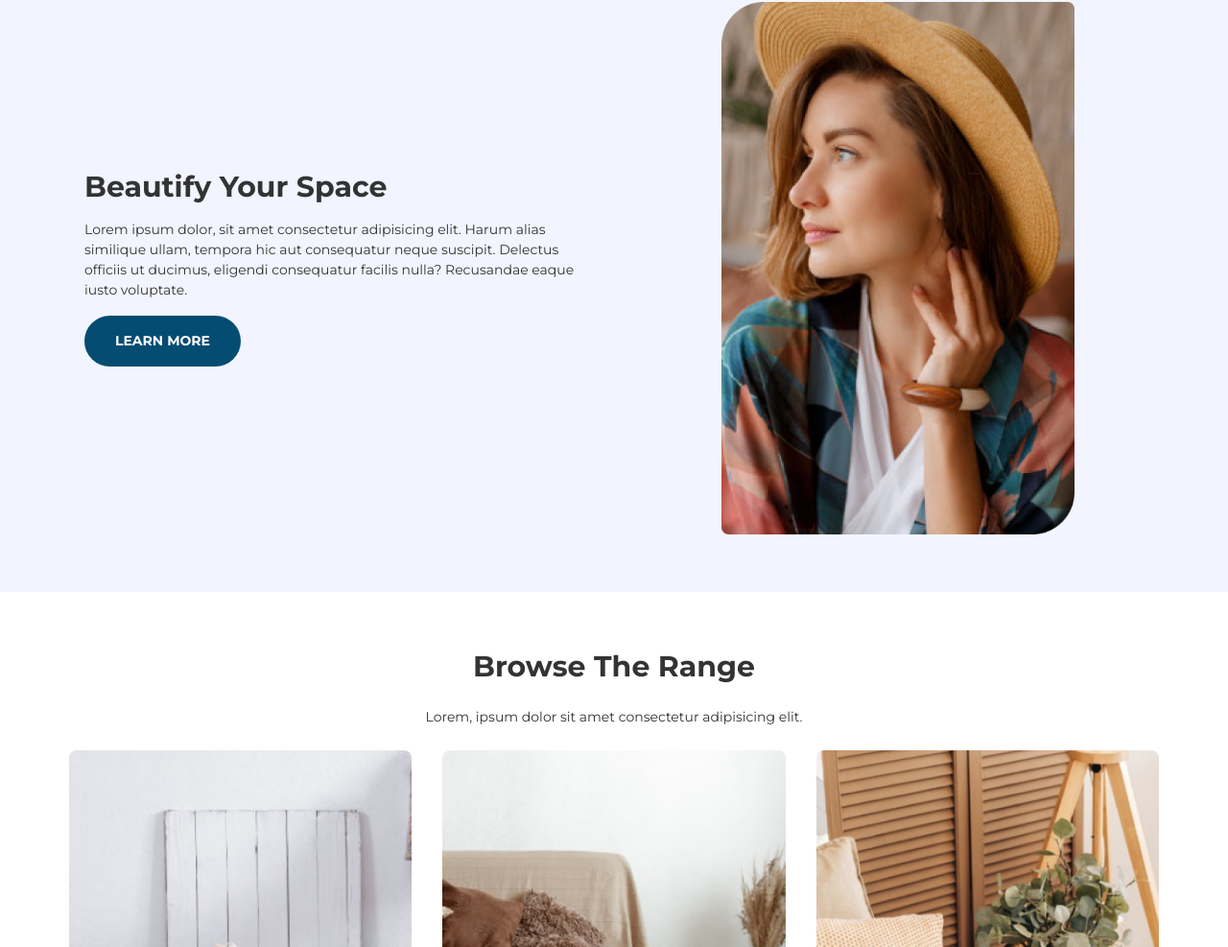
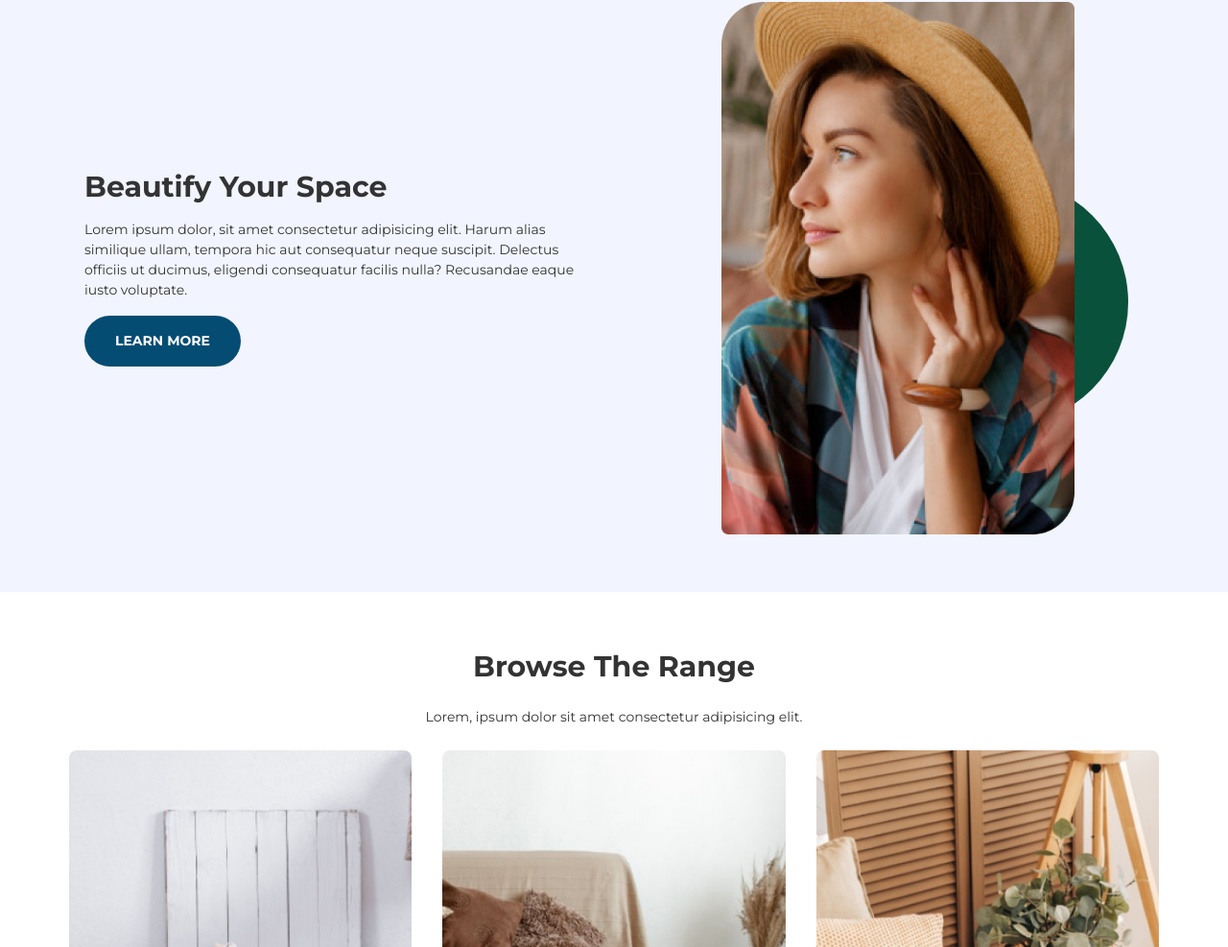
Before and after one commit to harunagangx/furniture-website, a plain HTML site: page index.html in a window 1280 px wide. Shown: the part 1473-2460 px from the top of the page at 96% size. Drawn offline with nearby package versions, Linux system fonts and the light colour scheme.

Commit message:
feat: add dark green color variable

```diff
--- a/index.html
+++ b/index.html
@@ -12,6 +12,7 @@
         --color-primary: #054c73;
         --color-secondary: #f2f5ff;
         --color-sky-blue: #dfe9f4;
+        --color-dark-green: #09513b;
 
         --tracking-1: 0em;
         --tracking-2: 0.025em;
@@ -181,7 +182,7 @@
           </div>
 
           <div class="hidden relative lg:block">
-            <div class="absolute top-1/3 right-22 w-64 h-64 bg-green-800 rounded-full z-2"></div>
+            <div class="absolute top-1/3 right-8 w-64 h-64 bg-dark-green rounded-full z-2"></div>
 
             <div class="relative z-5">
               <img class="object-contain w-92 mx-auto" src="/assets/images/beautify-your-space-section-image.png" />
```
